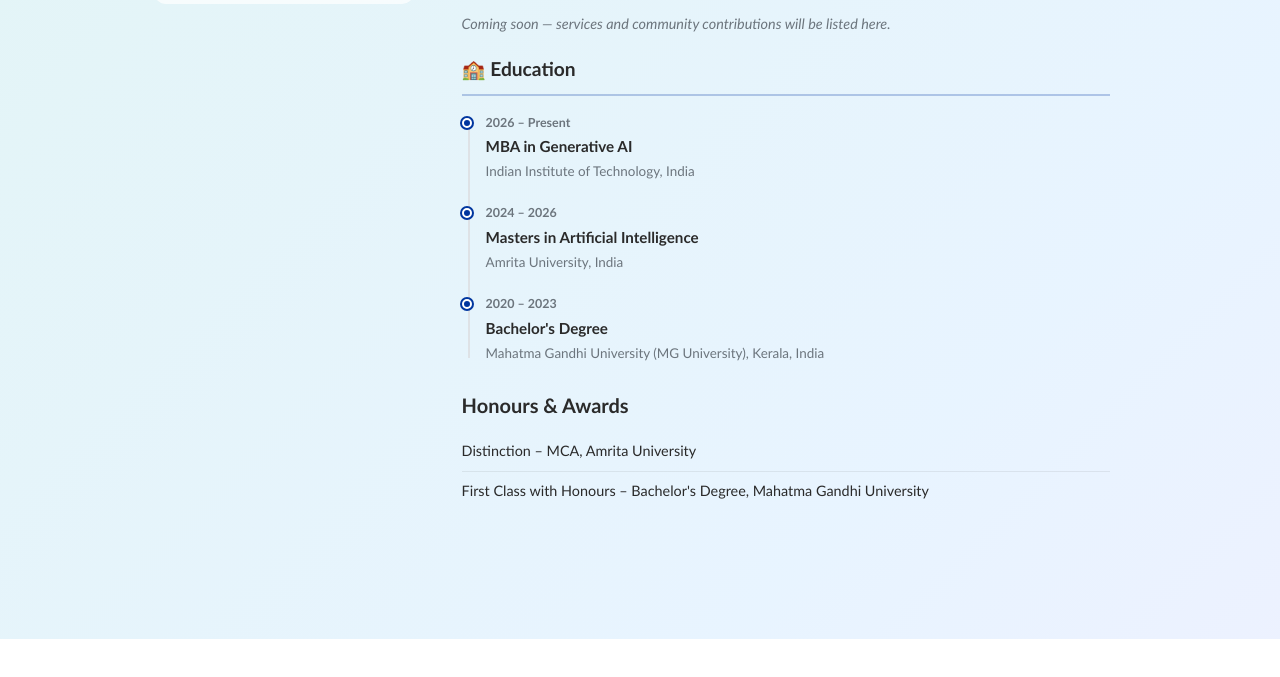
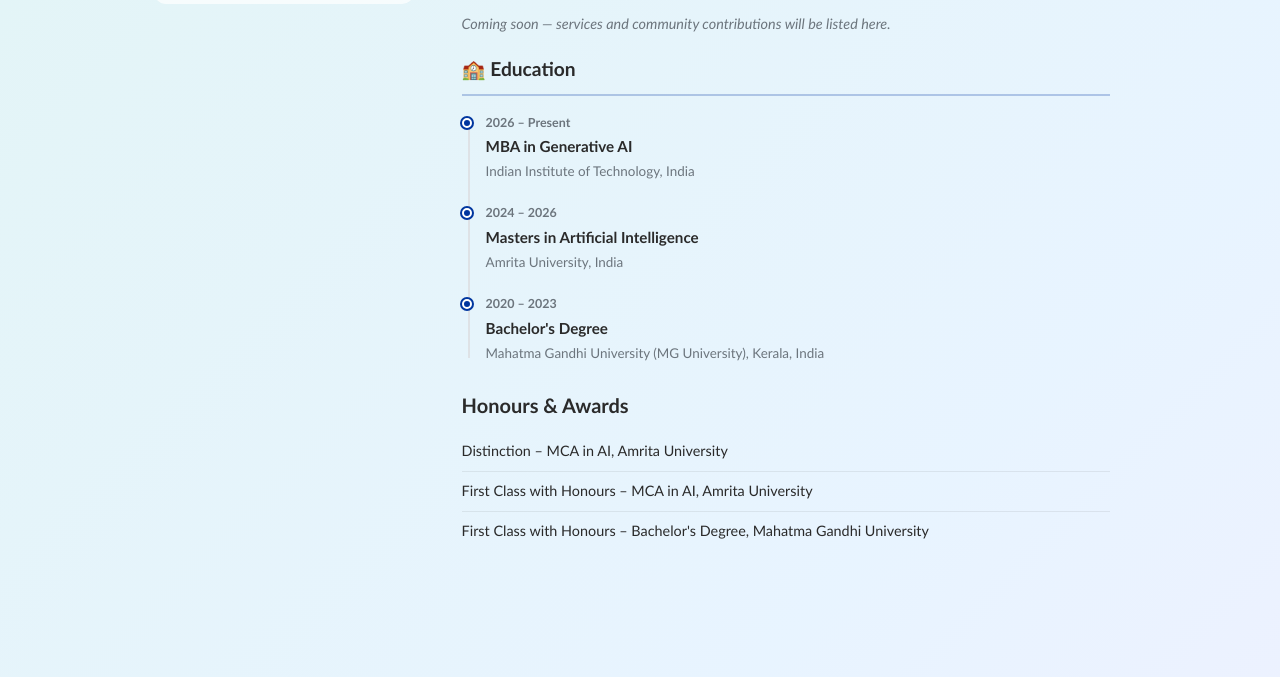
Before and after one commit to basil-k-aji-dev/basil-k-aji-dev.github.io, a plain HTML site: page index.html in a window 1280 px wide. Shown: the part 693-1370 px from the top of the page. Before the commit the page ends 1332 px from the top, so only its background shows below. Drawn offline with Linux system fonts and the light colour scheme; some icons are missing.

Commit message:
Awards: add First Class with Honours for the MCA in AI

```diff
--- a/index.html
+++ b/index.html
@@ -177,7 +177,10 @@
               Honours &amp; Awards
             </h3>
             <div class="award-item">
-              Distinction – MCA, Amrita University
+              Distinction – MCA in AI, Amrita University
+            </div>
+            <div class="award-item">
+              First Class with Honours – MCA in AI, Amrita University
             </div>
             <div class="award-item">
               First Class with Honours – Bachelor's Degree, Mahatma Gandhi University
```
